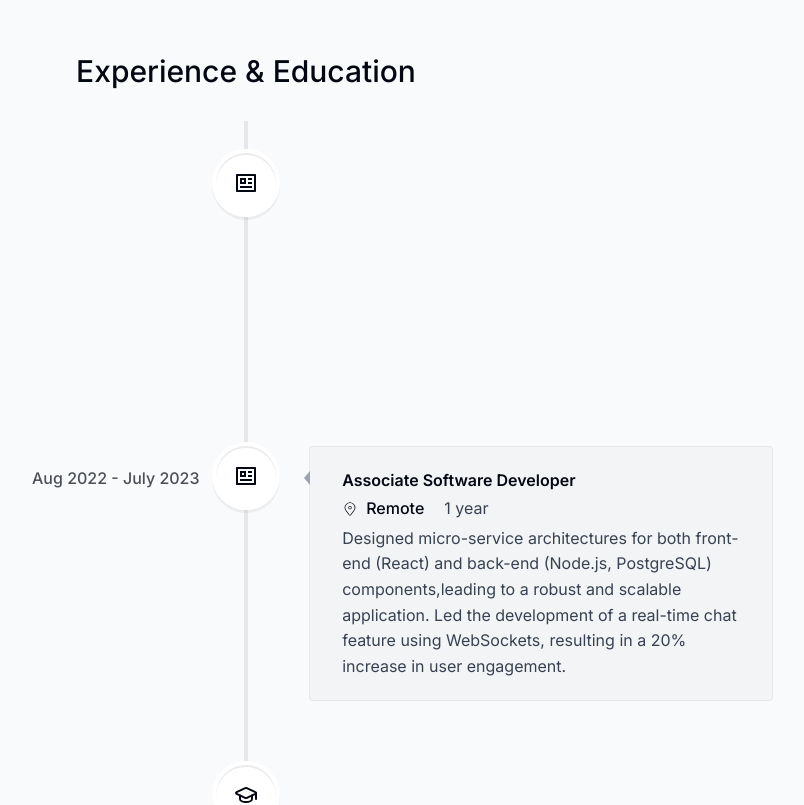
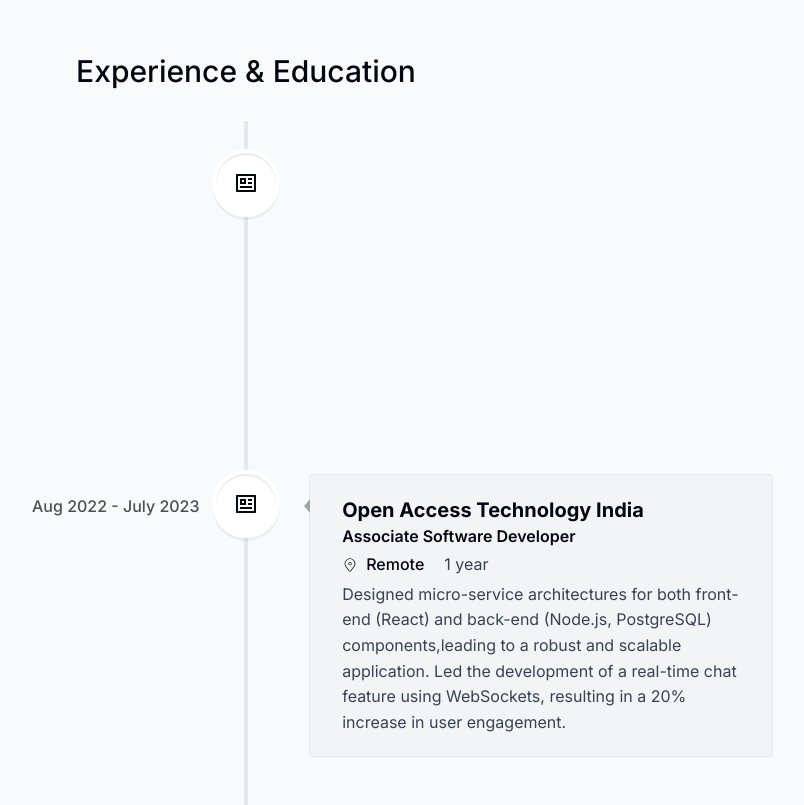
Before and after one commit to vishalp-65/next_portfolio, a Next.js app: page / in a window 1280 px wide. Shown: the part 1380-2185 px from the top of the page, without its empty margins (394-1198 px from the left). Built offline with nearby package versions, Linux system fonts and the light colour scheme.

Commit message:
Updated data and fix minor bugs

```diff
--- a/components/experience.tsx
+++ b/components/experience.tsx
@@ -55,9 +55,12 @@ export default function Experience() {
                             }}
                             visible={true}
                         >
-                            <h3 className="font-semibold capitalize">
+                            <h3 className="text-xl font-bold capitalize">
+                                {item.companyName}
+                            </h3>
+                            <h4 className="font-semibold capitalize">
                                 {item.title}
-                            </h3>
+                            </h4>
                             <div className="flex items-center gap-5">
                                 <p className="flex items-center gap-2 font-normal !mt-1">
                                     <CiLocationOn />
--- a/components/intro.tsx
+++ b/components/intro.tsx
@@ -67,7 +67,7 @@ export default function Intro() {
             >
                 <span className="font-bold">Hello, I'm Vishal.</span> I'm a{" "}
                 <span className="font-bold">full-stack developer</span> with{" "}
-                <span className="font-bold">2 years</span> of experience. I
+                <span className="font-bold">2 years+</span> of experience. I
                 enjoy building <span className="italic">sites & apps</span>. My
                 focus is{" "}
                 <span className="underline">Node.js, React (Next.js)</span>
@@ -96,7 +96,7 @@ export default function Intro() {
 
                 <a
                     className="group bg-white px-7 py-3 flex items-center gap-2 rounded-full outline-none focus:scale-110 hover:scale-110 active:scale-105 transition cursor-pointer borderBlack dark:bg-white/10"
-                    href="https://drive.google.com/file/d/1J3Xz1JPMGQRdF5bBB9yaeK7XbV_HzkfH/view?usp=sharing"
+                    href="https://drive.google.com/file/d/1O1ZmP47ZBa3pJ81e2RetygZ4X8lsTnWN/view?usp=sharing"
                     target="_blank"
                 >
                     Download CV{" "}
--- a/components/project-modal.tsx
+++ b/components/project-modal.tsx
@@ -48,7 +48,7 @@ const ProjectModal = (pros: Props) => {
                             </div>
                             <Tags tags={tags} more={false} />
                         </div>
-                        <div className="md:w-2/3 sm:w-full ml-2 h-[19rem] p-3 no-scrollbar overflow-y-auto">
+                        <div className="md:w-2/3 sm:w-full ml-2 max-h-[25rem] h-full p-3 no-scrollbar overflow-y-auto">
                             {details.map((detail, index) => (
                                 <li key={index}>{detail}</li>
                             ))}
--- a/context/theme-context.tsx
+++ b/context/theme-context.tsx
@@ -61,12 +61,12 @@ export default function ThemeContextProvider({
     );
 }
 
-export function useTheme() {
+export const useTheme = () => {
     const context = useContext(ThemeContext);
 
-    if (context === null) {
+    if (context === null || context === undefined) {
         throw new Error("useTheme must be used within a ThemeContextProvider");
     }
 
     return context;
-}
+};
--- a/lib/data.ts
+++ b/lib/data.ts
@@ -57,14 +57,14 @@ export const educationData = [
 
 export const experiencesData = [
     {
-        companyName: "Freelancer",
-        title: "Part-time",
+        companyName: "Digicell",
+        title: "Software Engineer",
         experience: "1 year 1 month",
         location: "Remote",
         description:
             "Architected and deployed a micro-services based projects for clients with Node.js, Typescript, and Next.js, leveraging Docker, AWS services, Kafka and Redis to enhancing scalability and system maintainability.",
         icon: React.createElement(RiProfileLine),
-        date: "Aug 2023 - Current",
+        date: "Aug 2023 - Aug 2024",
         techStack: [
             "Javascript",
             "Typescript",
```
